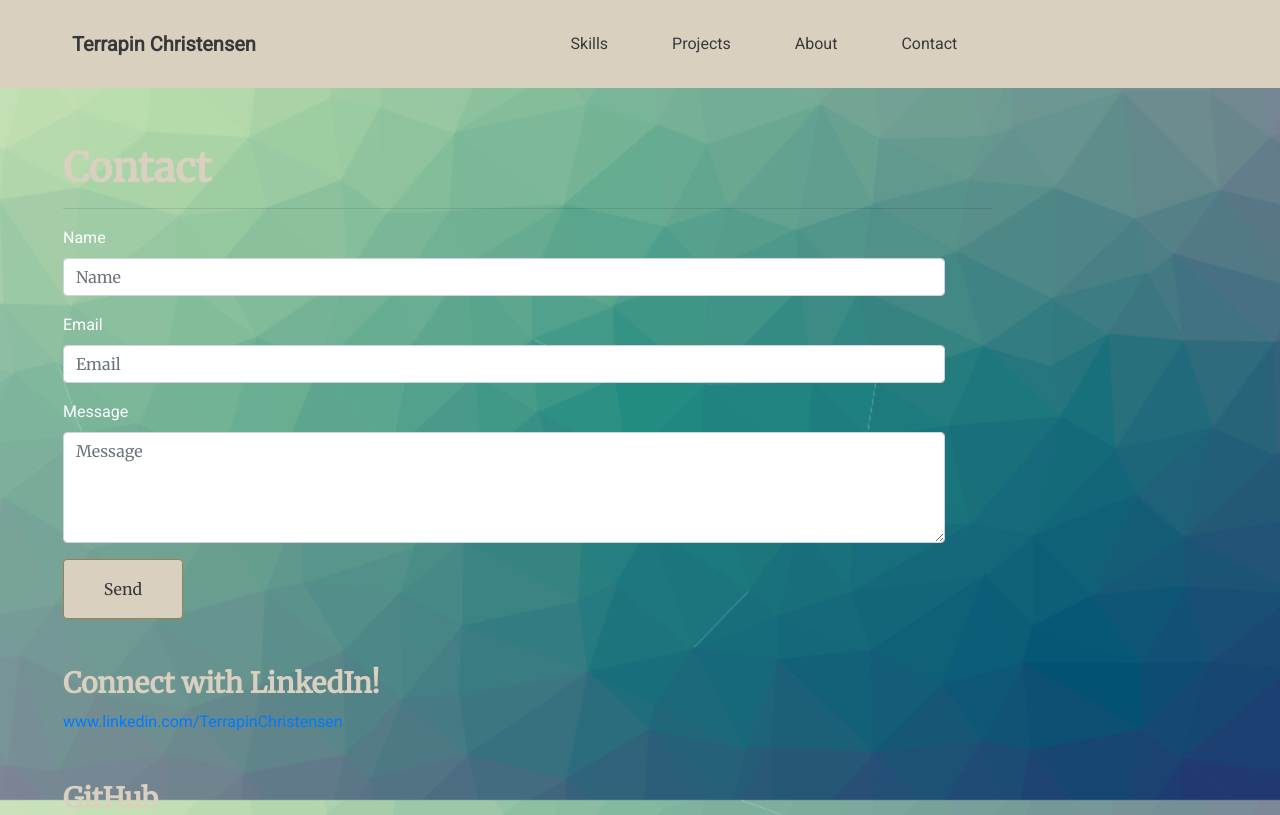
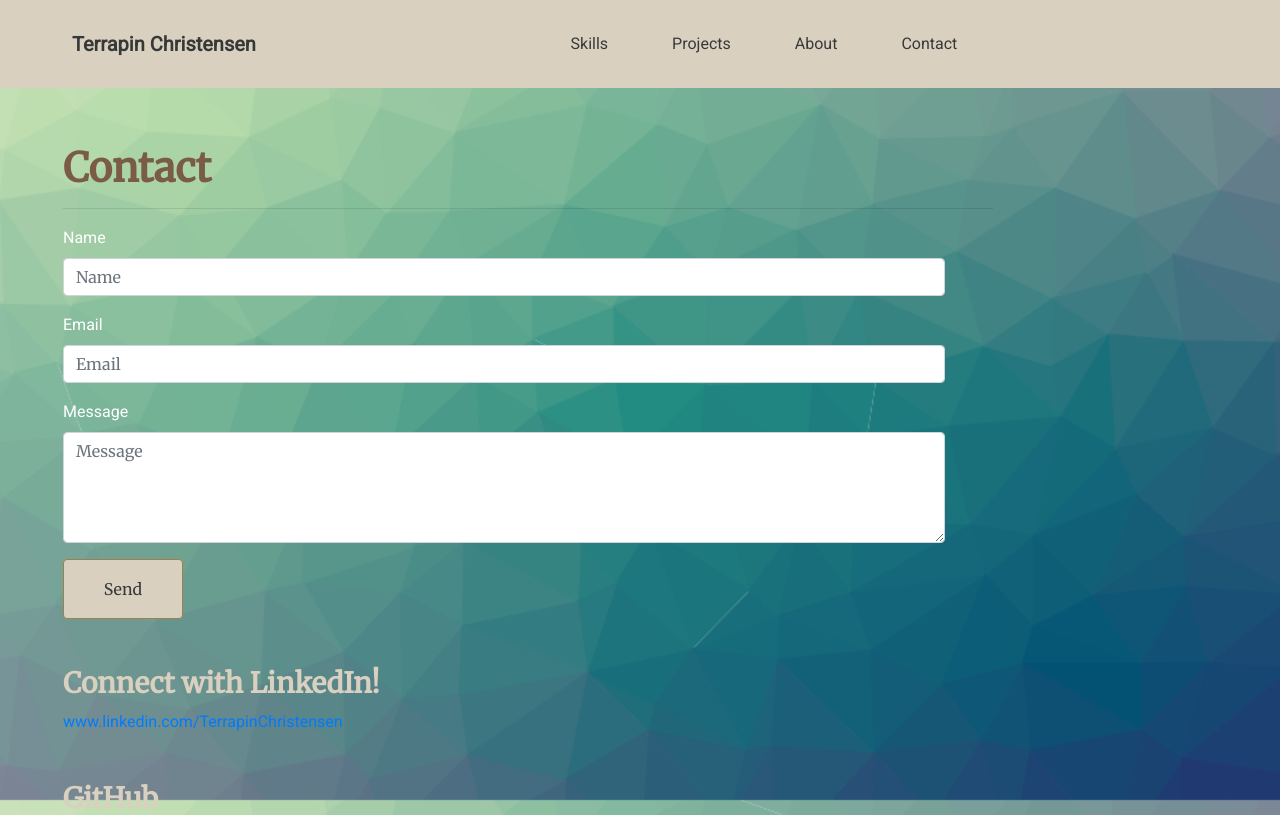
Before and after one commit to TChristensenDrumz/Portfolio, a React (Create React App) app: page /contact in a window 1280 px wide. Shown: the top 815 px of the page. Built offline with nearby package versions, Linux system fonts and the light colour scheme.

Commit message:
fixed h1 style issues

```diff
--- a/src/App.css
+++ b/src/App.css
@@ -15,11 +15,6 @@ body {
   -o-background-size: cover;
   background-size: cover;
   background-repeat: no-repeat;
-}
-
-h1 {
-  font-weight: bold !important;
-  color: #dad0c0;
 }
 
 h3 {
@@ -94,6 +89,11 @@ input {
   font-weight: bold;
 }
 
+.coffee {
+  color: #7A5B45;
+  font-weight: bold;
+}
+
 .about {
   width: 300px;
   height: 300px;
--- a/src/components/About.js
+++ b/src/components/About.js
@@ -3,7 +3,7 @@ import React from "react";
 function About() {
   return (
     <div className="container pt-5" id="about" style={{ paddingTop: "9rem" }}>
-      <h1>About Me</h1>
+      <h1 className="sisal">About Me</h1>
       <div>
         <p>
           Terrapin Christensen, born in Dubuque, Iowa, is a professional drummer
--- a/src/components/Projects.js
+++ b/src/components/Projects.js
@@ -109,7 +109,7 @@ function Projects() {
       />
       <Container fluid style={{ maxWidth: "75vw" }}>
         <div style={styles.div}>
-          <h1 style={styles.h1}>{filter} Projects</h1>
+          <h1 className="sisal" style={styles.h1}>{filter} Projects</h1>
         </div>
         <Nav className="ml-auto mr-auto justify-content-md-center">
             <Nav.Link
--- a/src/pages/Contact.js
+++ b/src/pages/Contact.js
@@ -27,7 +27,7 @@ function Contact() {
       <div className="container-fluid ml-5 contact-header" style={{ paddingTop: "6rem" }}>
         <div className="row mt-5">
           <div className="col-sm-9 col-xs-12">
-            <h1>Contact</h1>
+            <h1 className="coffee">Contact</h1>
             <hr />
             <form className="contact-form" onSubmit={sendEmail}>
               <div className="form-group mr-5">
```
